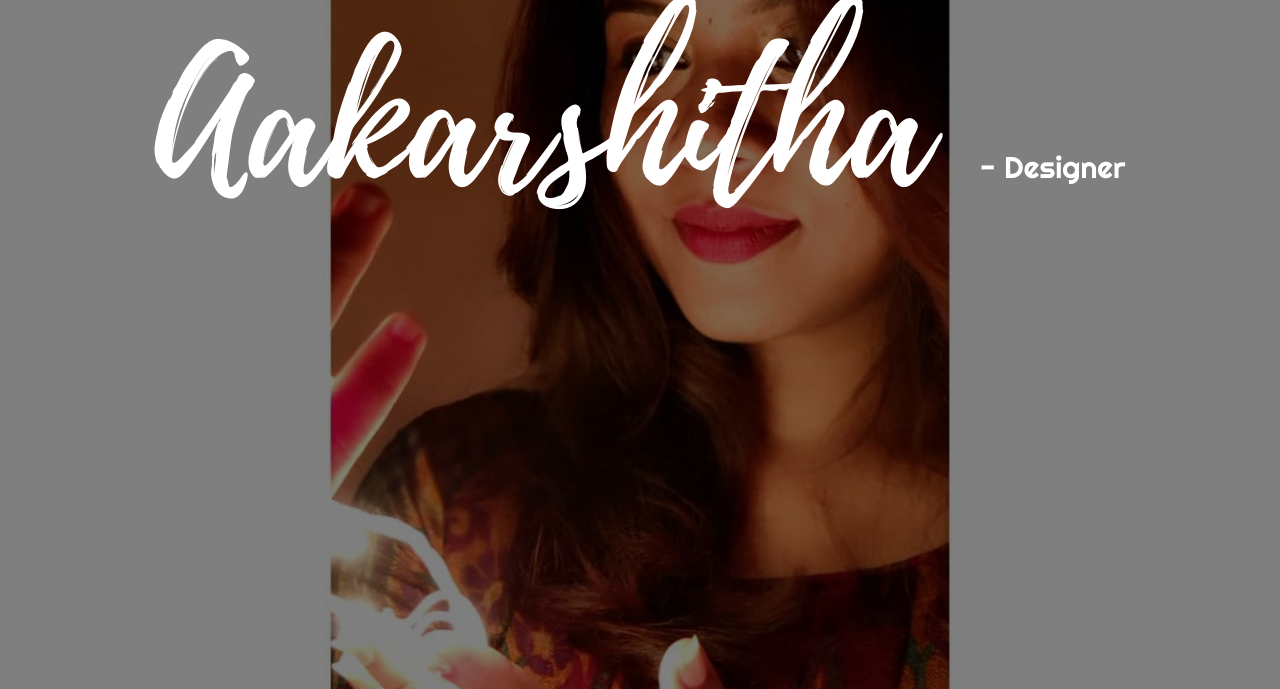
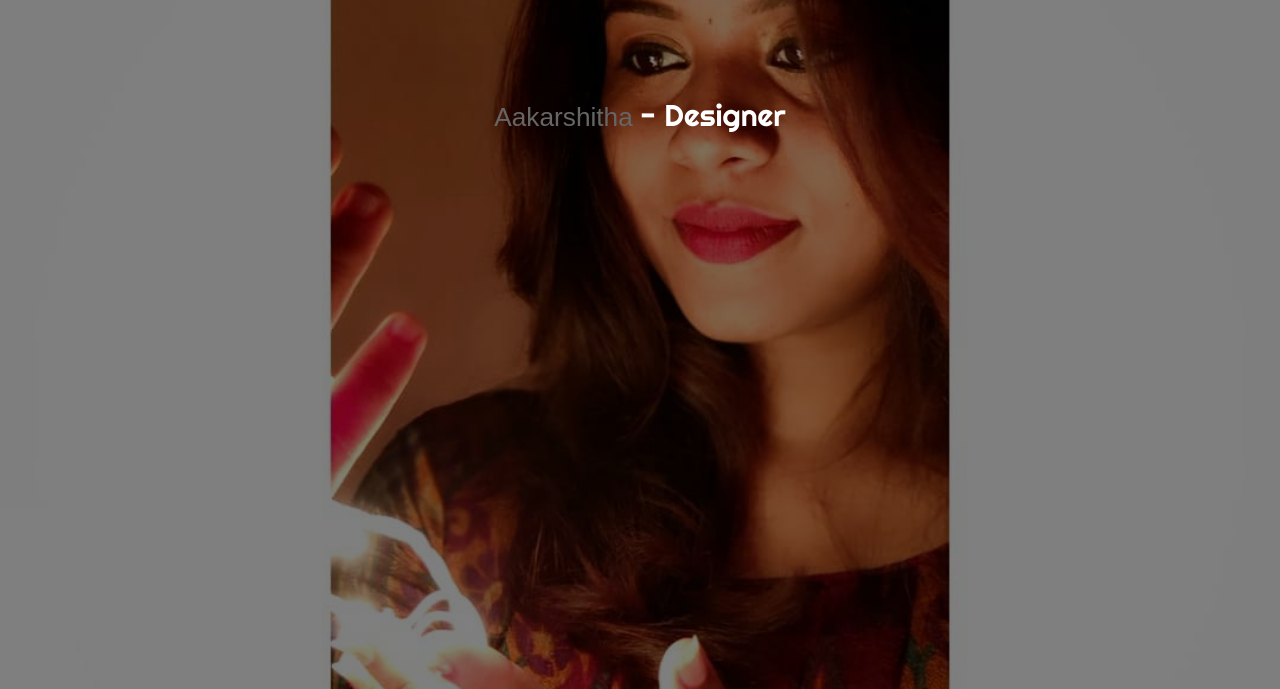
Before and after one commit to Abhishekabi/the.magical.loft, a website: page public/portfolio.html in a window 1280 px wide. Shown: the top 689 px of the page. Drawn offline with Linux system fonts and the light colour scheme.

Commit message:
minor change added

```diff
--- a/public/portfolio.html
+++ b/public/portfolio.html
@@ -59,8 +59,8 @@
     <div
       class="flex-col-c-sb size1 overlay1 p-l-75 p-r-75 p-t-20 p-b-40 p-lr-15-sm"
     >
-      <div class="flex-col-c-m p-l-15 p-r-15 p-t-10 p-b-90">
-        <h3 class="l1-txt2 txt-center p-b-55 respon1">
+      <div class="flex-col-c-m p-l-15 p-r-15 p-t-80 p-b-90">
+        <h3 class="l1-txt3 txt-center p-b-55 respon1">
           Aakarshitha
           <span class="l1-txt1" style="font-family: 'Righteous', cursive;"
             >- Designer</span
```
